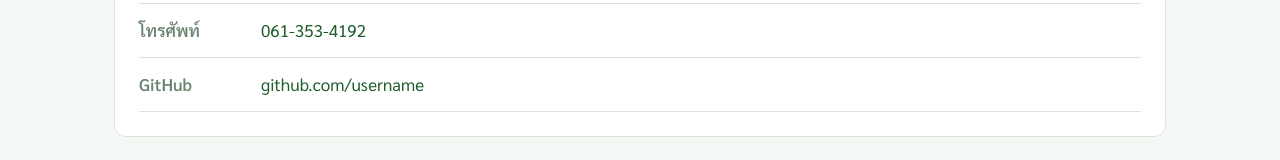
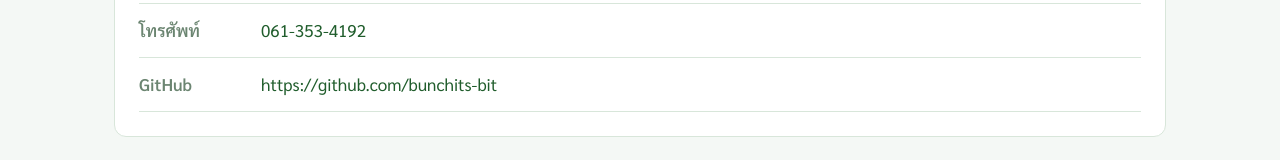
Before and after one commit to bunchits-bit/my-resume, a plain HTML site: page contact.html in a window 1280 px wide. Shown: the part 356-516 px from the top of the page. Drawn offline with Linux system fonts and the light colour scheme.

Commit message:
second commit

```diff
--- a/contact.html
+++ b/contact.html
@@ -41,7 +41,7 @@
         </li>
         <li>
           <span class="label">GitHub</span>
-          <a href="https://github.com/username" target="_blank" rel="noopener">github.com/username</a>
+          <a href="https://github.com/username" target="_blank" rel="noopener">https://github.com/bunchits-bit</a>
         </li>
       </ul>
     </section>
```
